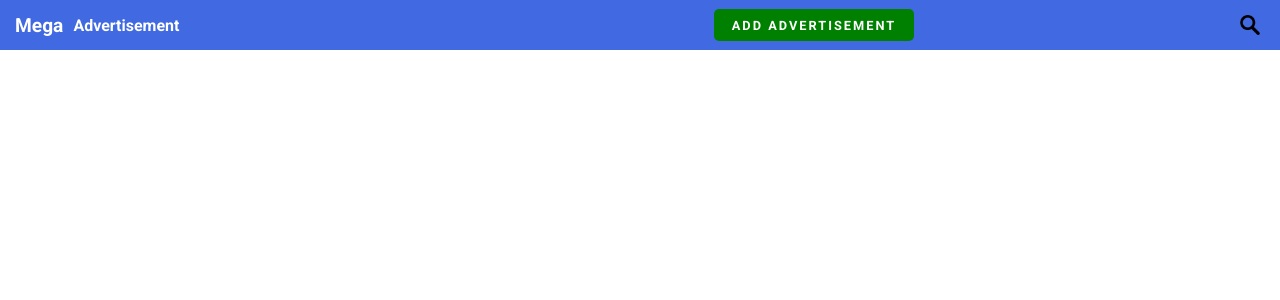
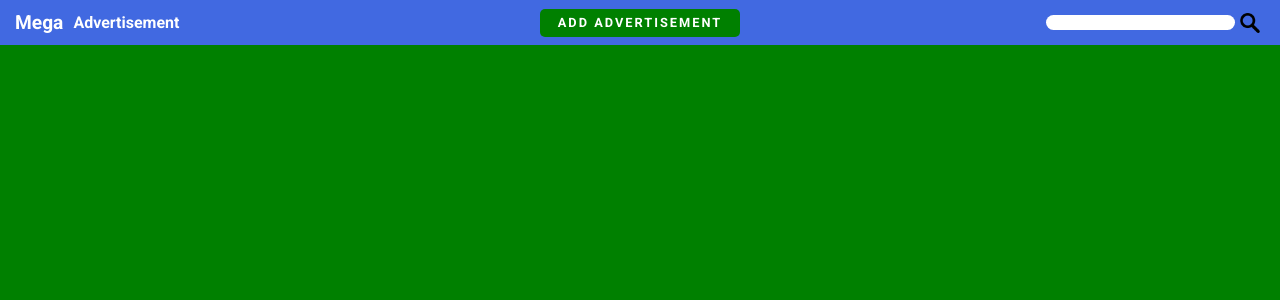
Before and after one commit to PatrykKeska/notice-board-front, a React (Create React App) app: page / in a window 1280 px wide. Shown: the top 300 px of the page. Built offline with nearby package versions, Linux system fonts and the light colour scheme.

Commit message:
small design changes with header, input component added for header seatch bar.
Map component created, dummy container for feature map app

```diff
--- a/src/App.tsx
+++ b/src/App.tsx
@@ -2,7 +2,8 @@ import React from 'react';
 import {Header} from "./App/components/Head/Header";
 import {Title} from "./App/components/Head/Title";
 import {Button} from "./App/components/Head/Button";
-import {Magnifier} from "./App/components/Head/Magnifier";
+import {Input} from "./App/components/Head/input";
+import {Map} from "./App/components/Map/Map";
 
 
 export const App = () => {
@@ -12,8 +13,9 @@ export const App = () => {
             <Header>
                 <Title/>
                 <Button>Add Advertisement</Button>
-                <Magnifier/>
+                <Input/>
             </Header>
+            <Map/>
         </>
     );
 }
--- a/src/App/components/Head/Button.tsx
+++ b/src/App/components/Head/Button.tsx
@@ -11,5 +11,6 @@ font-size: .8em;
   color: white;
   text-transform: uppercase;
   letter-spacing: 2px;
+
 ;
 `
--- a/src/App/components/Head/Header.tsx
+++ b/src/App/components/Head/Header.tsx
@@ -2,10 +2,12 @@ import styled from 'styled-components';
 export const Header = styled.div`
   background-color: royalblue;
   width: 100vw;
-  height: 10vh;
-  max-height: 50px;
+  height: 45px;
+  //max-height: 50px;
+  //min-height: 40px;
   display: flex;
   justify-content: space-between;
   align-items: center;
   padding: 5px 10px;
+
 `;
--- a/src/App/components/Head/Title.tsx
+++ b/src/App/components/Head/Title.tsx
@@ -1,5 +1,5 @@
 import styled from 'styled-components';
-import React, {FC} from "react";
+import React from "react";
 
 
 
--- /dev/null
+++ b/src/App/components/Head/input.tsx
@@ -0,0 +1,35 @@
+import React from 'react';
+import styled from 'styled-components';
+import {Magnifier} from "./Magnifier";
+
+
+export const StyledInput = styled.input`
+  min-width: 100px;
+  width: 50%;
+  min-height: 90%;
+  height: 80%;
+  border: none;
+  border-radius: 20px;
+  background-color: #ffffff;
+  margin-right: 5px;
+
+`
+
+const Wrapper = styled.div`
+  display: flex;
+  justify-content: flex-end;
+  align-items: center;
+  min-width: 100px;
+  width: 30%;
+  min-height: 15%;
+  height: 50%;
+`
+
+
+export const Input = ()=>(
+
+    <Wrapper>
+   <StyledInput/>
+        <Magnifier/>
+    </Wrapper>
+)
--- a/src/App/components/Map/Map.tsx
+++ b/src/App/components/Map/Map.tsx
@@ -1,6 +1,8 @@
-const styled = require('styled-components');
+import styled from 'styled-components';
+
 export const Map = styled.div`
-  height: 90vh;
+  height:calc(100vh - 45px);
   width: 100vw;
-
+  background-color: green;
+  display: flex;
 `
--- a/tsconfig.json
+++ b/tsconfig.json
@@ -1,6 +1,8 @@
 {
+  "extends": "./tsconfig.paths.json",
   "compilerOptions": {
-    "target": "es5",
+    "types": ["styled-components-react-native"],
+    "target": "es6",
     "lib": [
       "dom",
       "dom.iterable",
```
Also changed, not shown: 1 other file (tests, documents, lock files or other folders).
